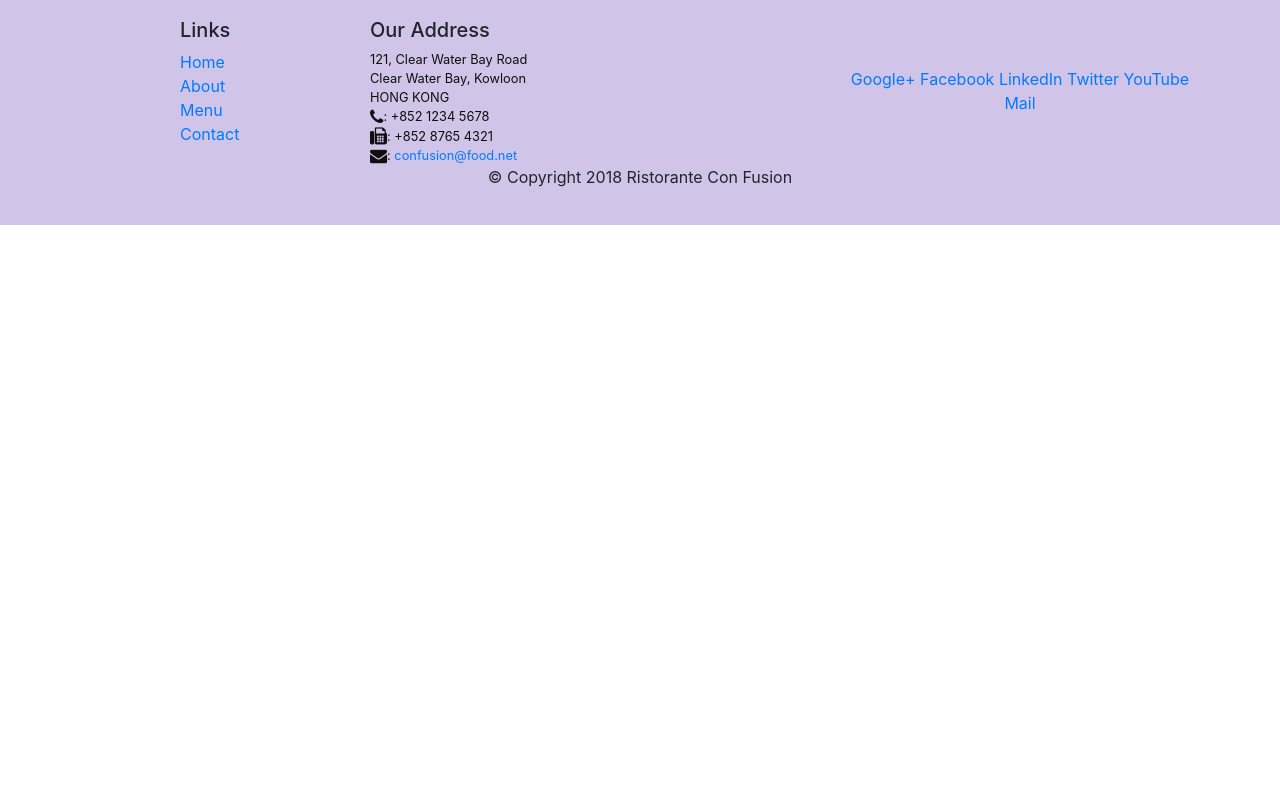
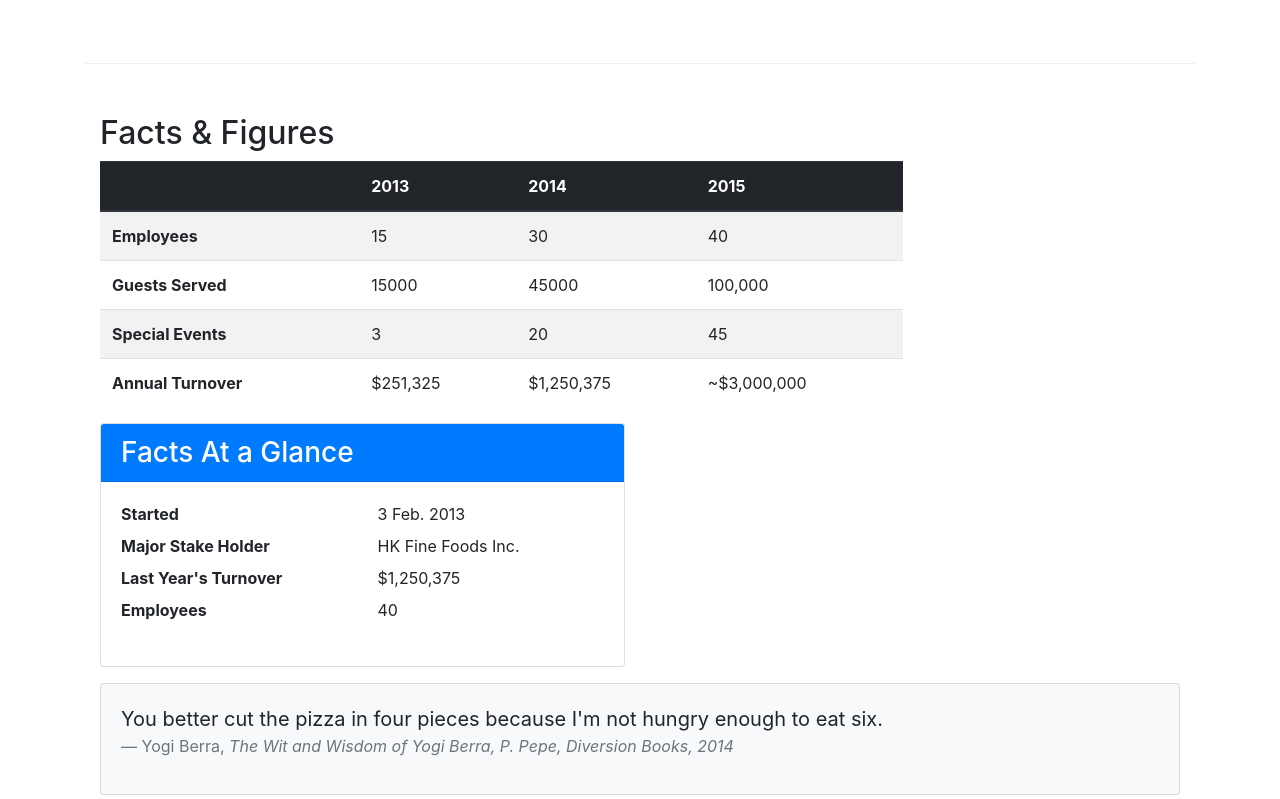
Before and after one commit to ARTushar/practice-bootstrap4, a website: page aboutus.html in a window 1280 px wide. Shown: the part 1490-2289 px from the top of the page. Before the commit the page ends 1715 px from the top, so only its background shows below. Drawn offline with nearby package versions, Linux system fonts and the light colour scheme.

Commit message:
tables and cards

```diff
--- a/aboutus.html
+++ b/aboutus.html
@@ -51,7 +51,12 @@
                 <li class="breadcrumb-item"><a href="./index.html">Home</a></li>
                 <li class="breadcrumb-item active">About Us</li>
             </ol>
+            <div class="col-12">
+                <h3>About Us</h3>
+                <hr>
+             </div>
         </div>
+
 
         <div class="row row-content align-items-center">
             <div class="col-12 col-sm-6">
@@ -76,6 +81,79 @@
                 <h3>Alberto Somayya <small>Executive Chef</small></h3>
                 <p class="d-none d-sm-block">Award winning three-star Michelin chef with wide International experience having worked closely with whos-who in the culinary world, he specializes in creating mouthwatering Indo-Italian fusion experiences. He says, <em>Put together the cuisines from the two craziest cultures, and you get a winning hit! Amma Mia!</em></p>
             </div>
+       </div>
+       <div class="row row-content">
+           <div class="col-12 col-sm-9">
+               <h2>Facts &amp; Figures</h2>
+               <div class="table-responsive">
+                   <table class="table table-striped">
+                       <thead class="thead-dark">
+                           <tr>
+                               <th>&nbsp;</th>
+                               <th>2013</th>
+                               <th>2014</th>
+                               <th>2015</th>
+                           </tr>
+                       </thead>
+                       <tbody>
+                           <tr>
+                                <th>Employees</th>
+                                <td>15</td>
+                                <td>30</td>
+                                <td>40</td>
+                            </tr>
+                            <tr>
+                                <th>Guests Served</th>
+                                <td>15000</td>
+                                <td>45000</td>
+                                <td>100,000</td>
+                            </tr>
+                            <tr>
+                                <th>Special Events</th>
+                                <td>3</td>
+                                <td>20</td>
+                                <td>45</td>
+                            </tr>
+                            <tr>
+                                <th>Annual Turnover</th>
+                                <td>$251,325</td>
+                                <td>$1,250,375</td>
+                                <td>~$3,000,000</td>
+                            </tr>
+                           </tr>
+                       </tbody>
+                   </table>
+               </div>
+           </div>
+           <div class="col-12 col-sm-6">
+               <div class="card">
+                   <h3 class="card-header bg-primary text-white">Facts At a Glance</h3>
+                   <div class="card-body">
+                       <dl class="row">
+                            <dt class="col-6">Started</dt>
+                            <dd class="col-6">3 Feb. 2013</dd>
+                            <dt class="col-6">Major Stake Holder</dt>
+                            <dd class="col-6">HK Fine Foods Inc.</dd>
+                            <dt class="col-6">Last Year's Turnover</dt>
+                            <dd class="col-6">$1,250,375</dd>
+                            <dt class="col-6">Employees</dt>
+                            <dd class="col-6">40</dd>
+                       </dl>
+                   </div>
+               </div>
+           </div>
+           <div class="col-12 mt-3">
+            <div class="card card-body bg-light">
+                <blockquote class="blockquote">
+                    <p class="mb-0">You better cut the pizza in four pieces because
+                        I'm not hungry enough to eat six.</p>
+                    <footer class="blockquote-footer">Yogi Berra,
+                        <cite title="Source Title">The Wit and Wisdom of Yogi Berra,
+                        P. Pepe, Diversion Books, 2014</cite>
+                    </footer>
+                </blockquote>
+            </div>
+        </div>
        </div>
 
     </div>
```
